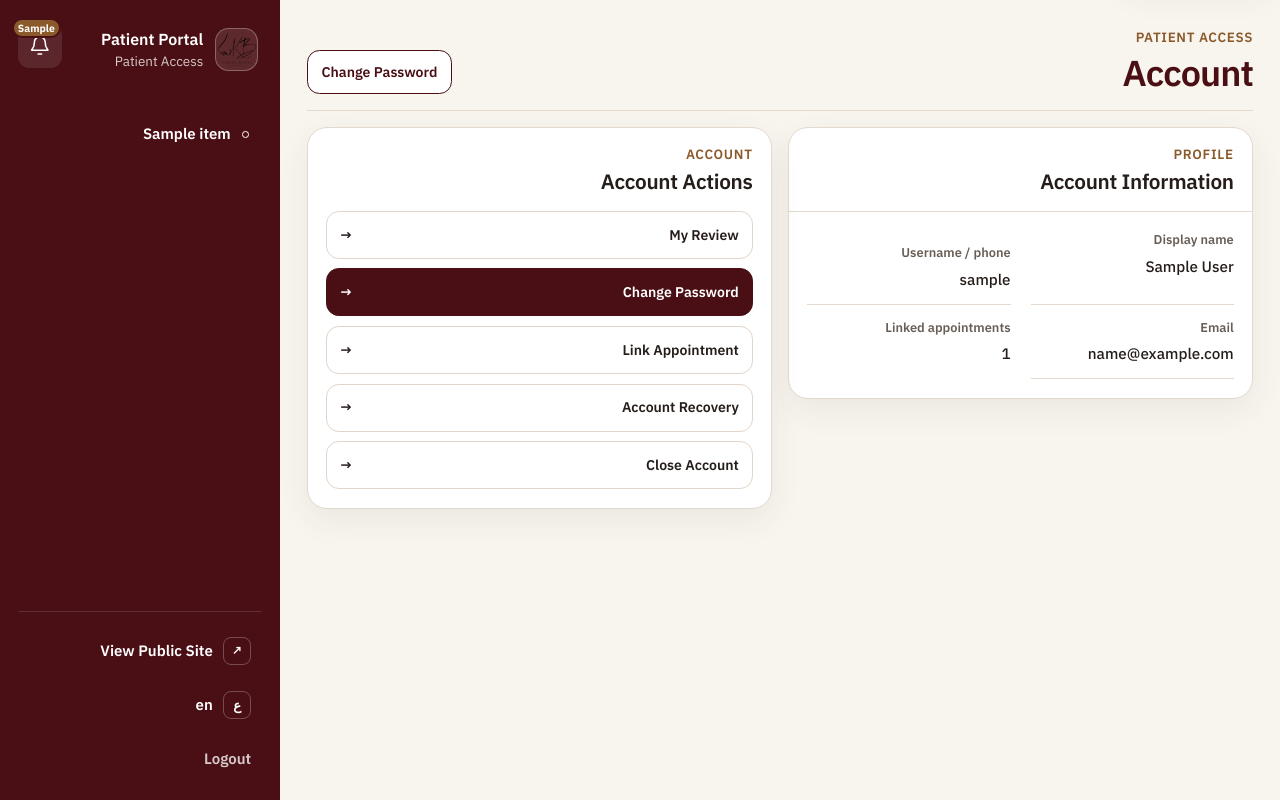
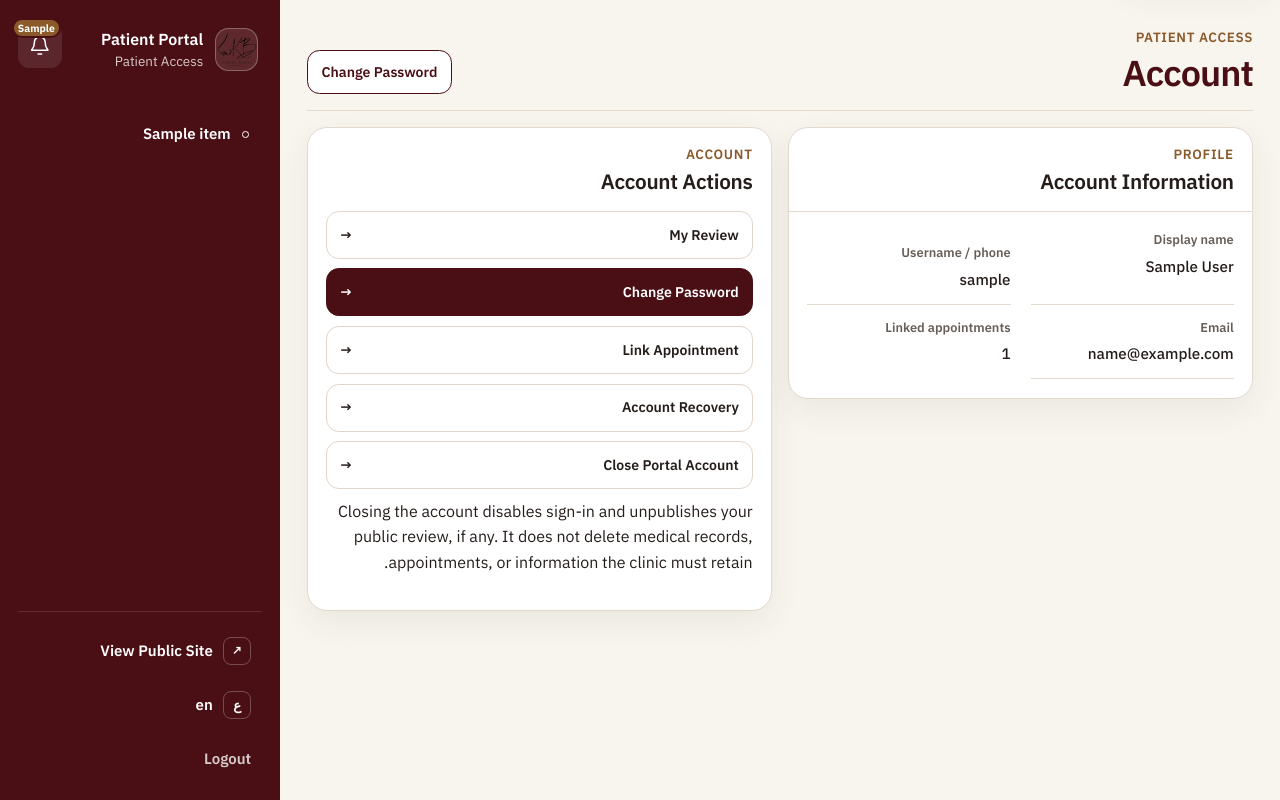
Before and after one commit to sami77337/khaled-badran-clinic, a Django app: template templates/patients/account.html in a window 1280 px wide. Run offline with Django 5.2, Linux system fonts and the light colour scheme; the template is opened without the code that fills it: most values are stand-ins (such as "Sample title", 1, 10 or a date in 2020); parts of the project's set-up code (start-up, migrations or seed data) failed here and were passed over.

Commit message:
PATIENT UX: clarify portal account closure and retained records

```diff
--- a/templates/patients/account.html
+++ b/templates/patients/account.html
@@ -77,9 +77,16 @@
                 </a>
                 {% endif %}
                 <a class="dashboard-action-link" href="{% if is_arabic %}{% url 'patient_portal_account_close' %}{% else %}{% url 'patient_portal_account_close_en' %}{% endif %}">
-                    <span>{% if is_arabic %}إغلاق الحساب{% else %}Close Account{% endif %}</span>
+                    <span>{% if is_arabic %}إغلاق حساب البوابة{% else %}Close Portal Account{% endif %}</span>
                     <span aria-hidden="true">{% if is_arabic %}←{% else %}→{% endif %}</span>
                 </a>
+                <p class="muted">
+                    {% if is_arabic %}
+                        إغلاق الحساب يوقف تسجيل الدخول ويُلغي نشر تقييمك العام إن وجد. لا يحذف السجل الطبي أو المواعيد أو المعلومات التي يجب على العيادة الاحتفاظ بها.
+                    {% else %}
+                        Closing the account disables sign-in and unpublishes your public review, if any. It does not delete medical records, appointments, or information the clinic must retain.
+                    {% endif %}
+                </p>
             </div>
         </section>
     </div>
```
